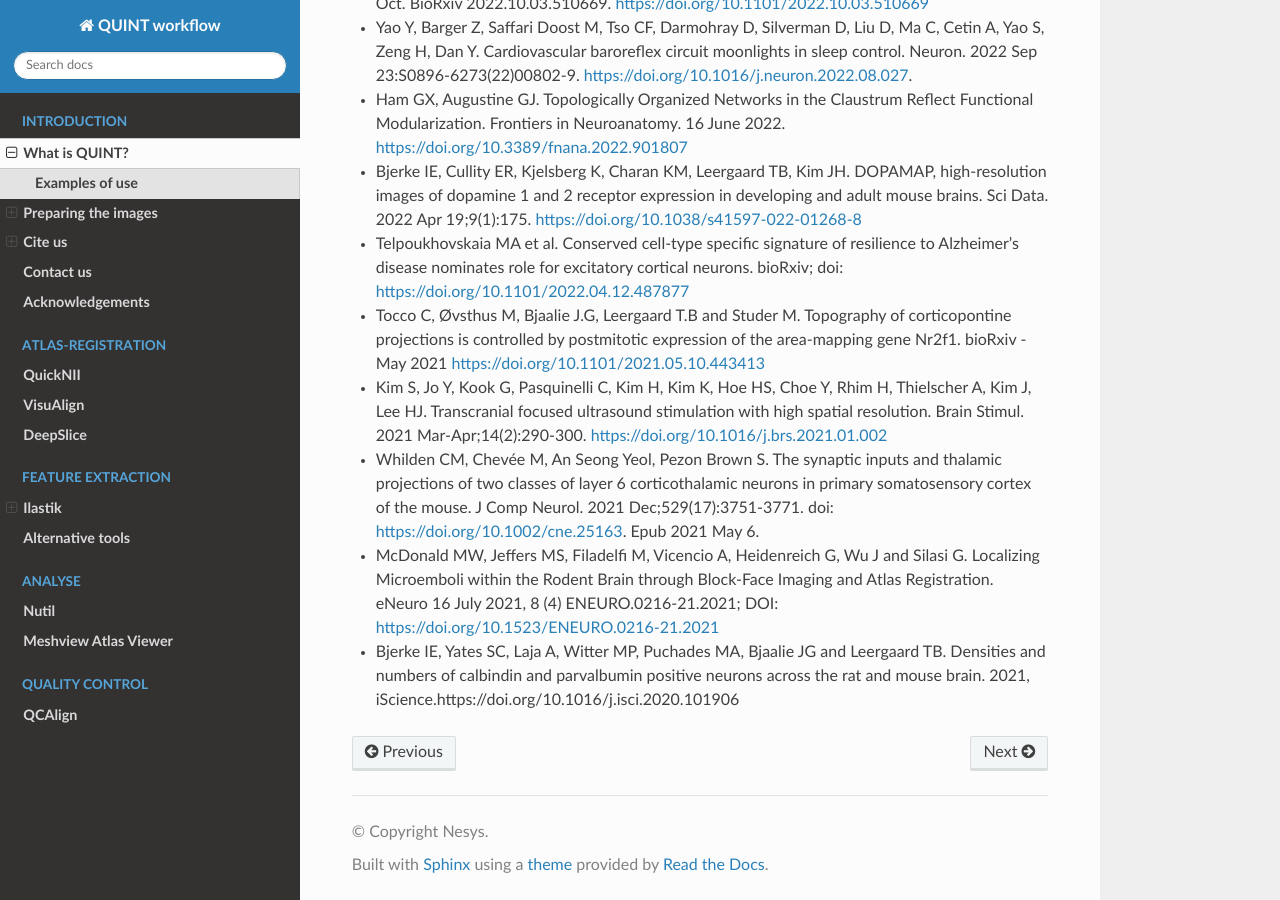
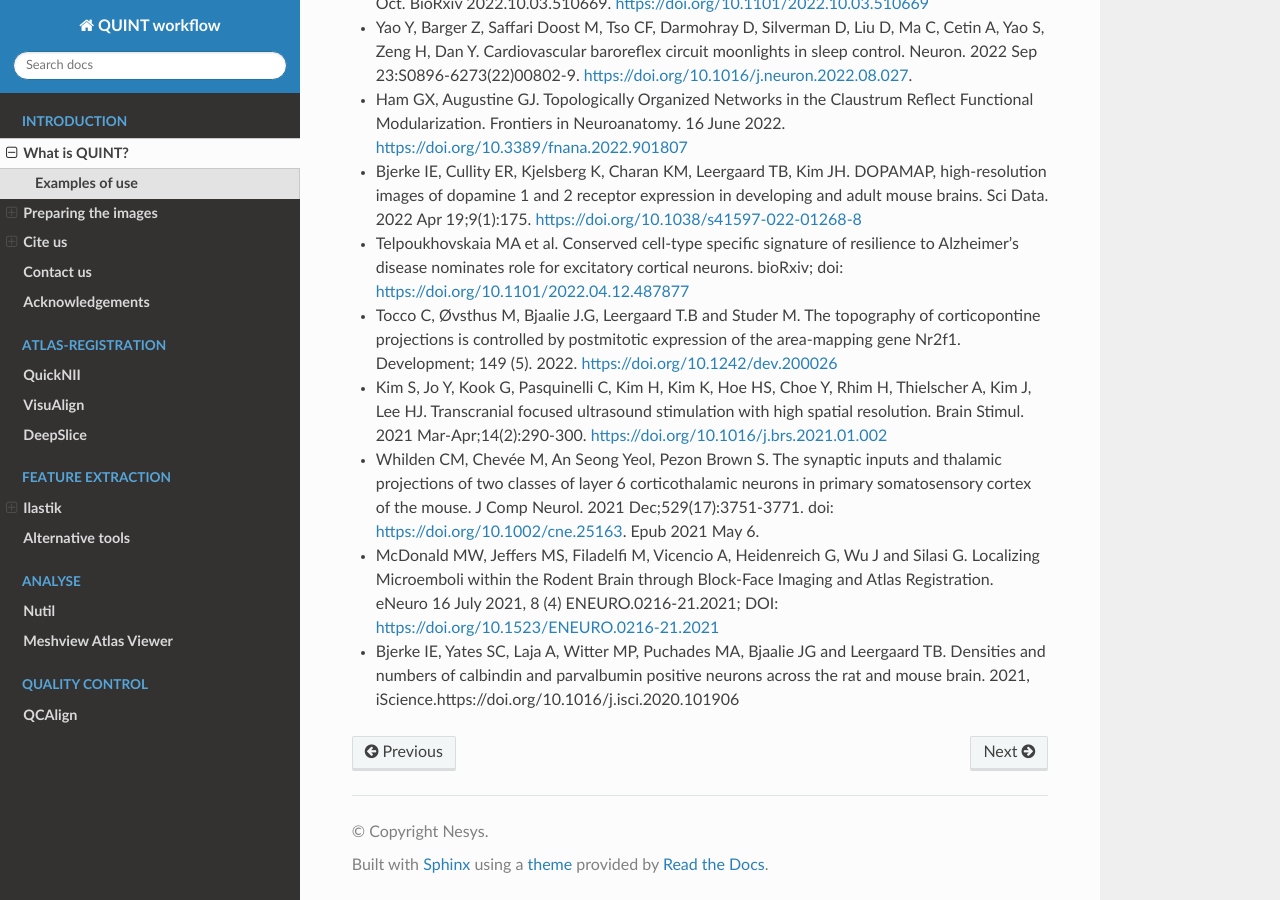
Before and after one commit to Neural-Systems-at-UIO/QUINT_workflow, a Sphinx documentation site: the page built from docs/QUINTintro.rst, in a window 1280 px wide and 900 px high, scrolled down 2123 px. Built offline with Sphinx 7.4.7 and the Read the Docs theme 2.0.0, drawn with Linux system fonts in a browser that asks for light colours.

Commit message:
Update QUINTintro.rst

```diff
--- a/docs/QUINTintro.rst
+++ b/docs/QUINTintro.rst
@@ -55,7 +55,7 @@ QUINT supports histological sections from mouse and rat brain that have been lab
 
 * Telpoukhovskaia MA et al. Conserved cell-type specific signature of resilience to Alzheimer’s disease nominates role for excitatory cortical neurons. bioRxiv; doi: https://doi.org/10.1101/2022.04.12.487877
 
-* Tocco C, Øvsthus M, Bjaalie J.G, Leergaard T.B and Studer M. Topography of corticopontine projections is controlled by postmitotic expression of the area-mapping gene Nr2f1. bioRxiv - May 2021 https://doi.org/10.1101/2021.05.10.443413
+* Tocco C, Øvsthus M, Bjaalie J.G, Leergaard T.B and Studer M. The topography of corticopontine projections is controlled by postmitotic expression of the area-mapping gene Nr2f1. Development; 149 (5). 2022. https://doi.org/10.1242/dev.200026
 
 * Kim S, Jo Y, Kook G, Pasquinelli C, Kim H, Kim K, Hoe HS, Choe Y, Rhim H, Thielscher A, Kim J, Lee HJ. Transcranial focused ultrasound stimulation with high spatial resolution. Brain Stimul. 2021 Mar-Apr;14(2):290-300. https://doi.org/10.1016/j.brs.2021.01.002
 
```
